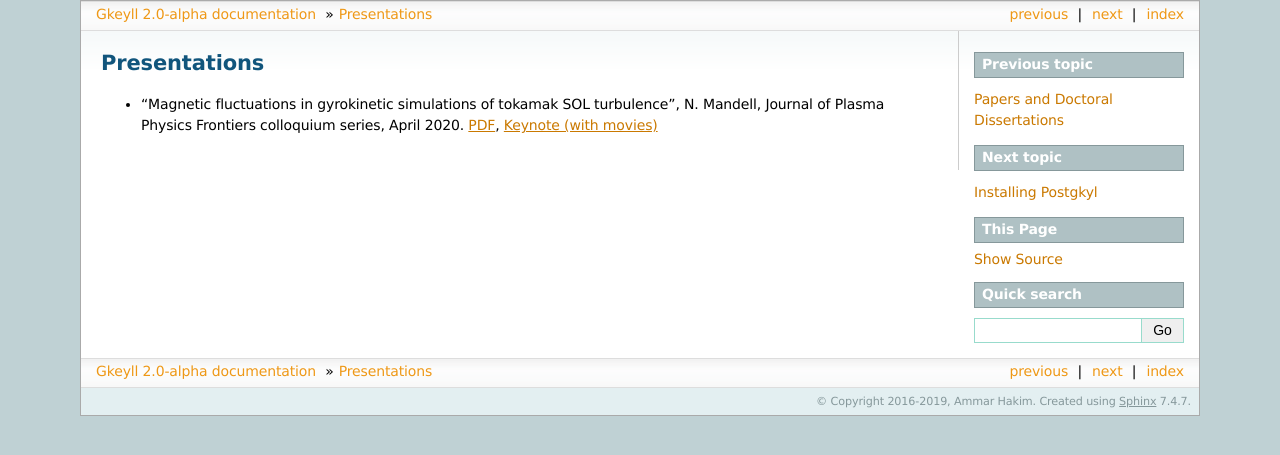
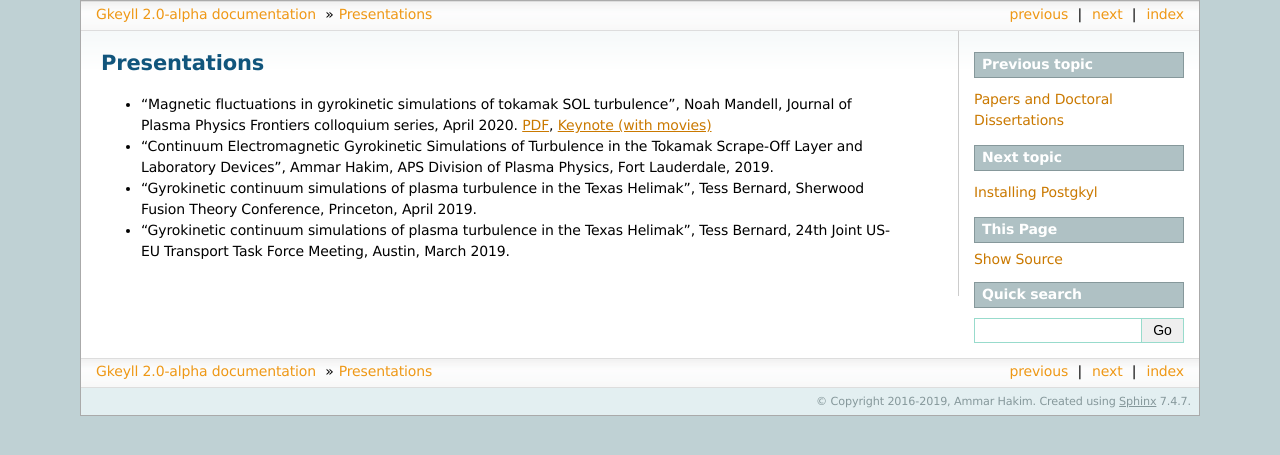
Before and after one commit to ammarhakim/gkyl-doc, a Sphinx documentation site: the page built from source/gkyl/presentations.rst, in a window 1280 px wide. Shown: the top 455 px of the page. Built offline with Sphinx 7.4.7, drawn with Linux system fonts in a browser that asks for light colours.

Commit message:
a few more presentations

```diff
--- a/source/gkyl/presentations.rst
+++ b/source/gkyl/presentations.rst
@@ -1,4 +1,7 @@
 Presentations
 +++++++++++++
 
-- "Magnetic fluctuations in gyrokinetic simulations of tokamak SOL turbulence", N. Mandell, Journal of Plasma Physics Frontiers colloquium series, April 2020. `PDF <https://drive.google.com/open?id=1p6jrlbUOuuOCHnhR9fcsvnQJl4dJeKPF>`_, `Keynote (with movies) <https://drive.google.com/open?id=1gh3BgWdtVfWi-KBu7asE_llgXK69G9_W>`_
+- "Magnetic fluctuations in gyrokinetic simulations of tokamak SOL turbulence", Noah Mandell, Journal of Plasma Physics Frontiers colloquium series, April 2020. `PDF <https://drive.google.com/open?id=1p6jrlbUOuuOCHnhR9fcsvnQJl4dJeKPF>`_, `Keynote (with movies) <https://drive.google.com/open?id=1gh3BgWdtVfWi-KBu7asE_llgXK69G9_W>`_
+- "Continuum Electromagnetic Gyrokinetic Simulations of Turbulence in the Tokamak Scrape-Off Layer and Laboratory Devices", Ammar Hakim, APS Division of Plasma Physics, Fort Lauderdale, 2019.
+- "Gyrokinetic continuum simulations of plasma turbulence in the Texas Helimak", Tess Bernard, Sherwood Fusion Theory Conference, Princeton, April 2019.
+- "Gyrokinetic continuum simulations of plasma turbulence in the Texas Helimak", Tess Bernard, 24th Joint US-EU Transport Task Force Meeting, Austin, March 2019.
```
